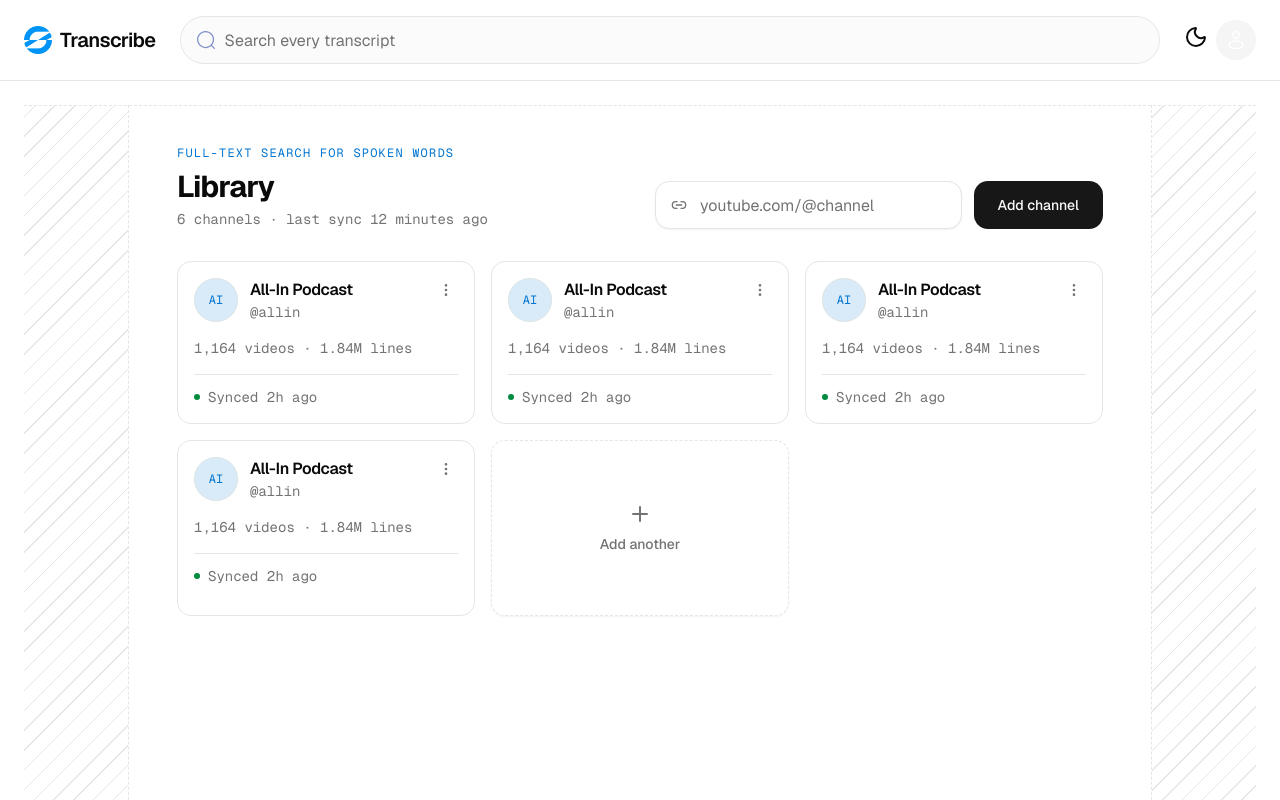
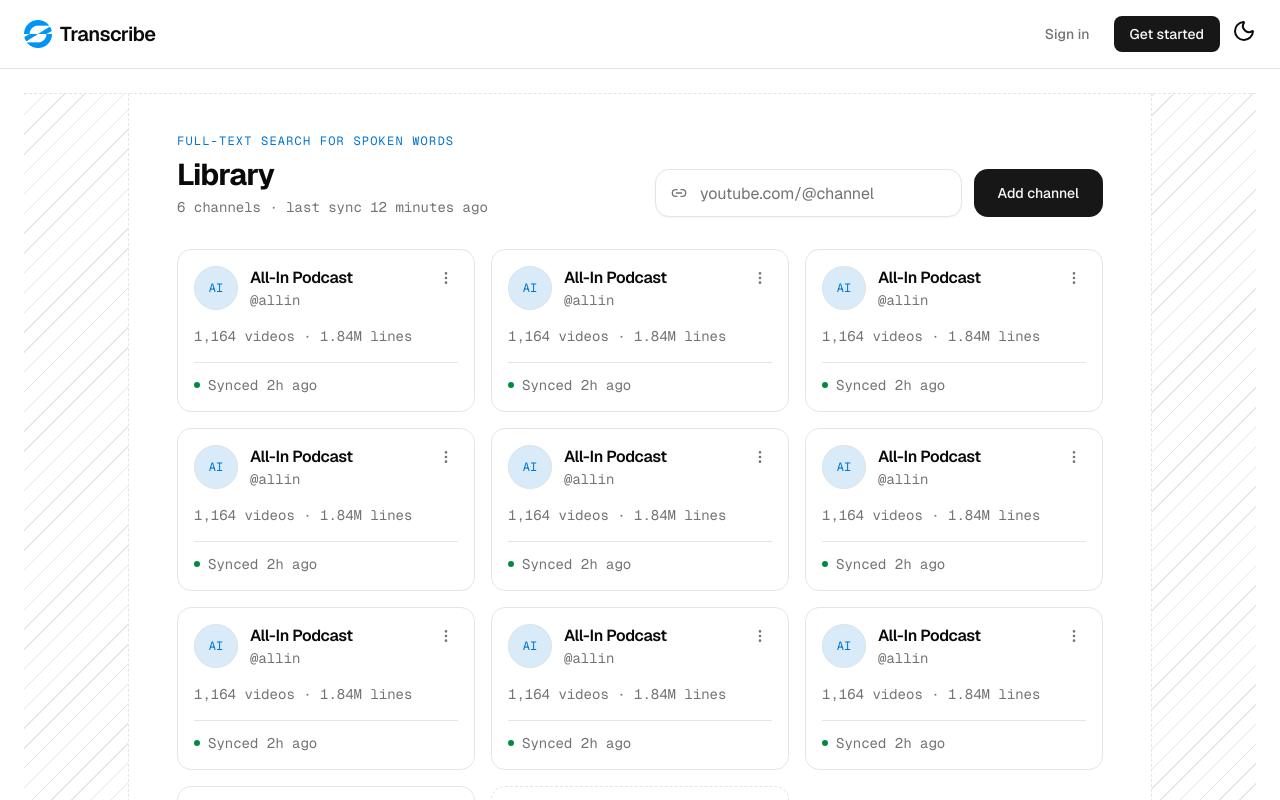
Before and after one commit to molamikedevs/transcribe, a Next.js app: page / in a window 1280 px wide. Shown: the top 800 px of the page. Built offline with nearby package versions, Linux system fonts and the light colour scheme.

Commit message:
refactor: header, global.css

```diff
--- a/app/globals.css
+++ b/app/globals.css
@@ -78,7 +78,6 @@
   --muted-foreground: oklch(0.556 0 0);
   --accent: oklch(0.97 0 0);
   --accent-foreground: oklch(0.205 0 0);
-
   --destructive: oklch(0.577 0.245 27.325);
   --destructive-foreground: oklch(0.985 0 0);
   --success: oklch(0.548 0.161 152.5);
@@ -113,19 +112,19 @@
 .dark {
   color-scheme: dark;
 
-  --background: oklch(0.145 0 0);
+  --background: oklch(0.19 0.017 265);
   --foreground: oklch(0.985 0 0);
-  --card: oklch(0.205 0 0);
+  --card: oklch(0.235 0.016 265);
   --card-foreground: oklch(0.985 0 0);
-  --popover: oklch(0.205 0 0);
+  --popover: oklch(0.235 0.016 265);
   --popover-foreground: oklch(0.985 0 0);
   --primary: oklch(0.922 0 0);
   --primary-foreground: oklch(0.205 0 0);
-  --secondary: oklch(0.269 0 0);
+  --secondary: oklch(0.28 0.015 265);
   --secondary-foreground: oklch(0.985 0 0);
-  --muted: oklch(0.269 0 0);
+  --muted: oklch(0.28 0.015 265);
   --muted-foreground: oklch(0.708 0 0);
-  --accent: oklch(0.269 0 0);
+  --accent: oklch(0.28 0.015 265);
   --accent-foreground: oklch(0.985 0 0);
 
   --destructive: oklch(0.704 0.191 22.216);
--- a/components/ui/layout/header.tsx
+++ b/components/ui/layout/header.tsx
@@ -1,6 +1,6 @@
 import ThemeSwitch from '@/components/theme/theme-switch';
-import SearchInput from '@/features/search/components/search-input';
-import Image from 'next/image';
+import Link from 'next/link';
+import { Button } from '../button';
 import SiteLogo from './logo';
 
 export default function Header() {
@@ -8,27 +8,22 @@
     <header className="sticky top-0 z-50 grid w-full grid-cols-[auto_1fr] items-center gap-3 border-b border-border bg-background/80 px-4 py-3 backdrop-blur-md md:grid-cols-[auto_minmax(0,1fr)_auto] md:gap-x-6 md:px-6 md:py-4">
       <SiteLogo className="col-start-1 row-start-1" />
 
-      <SearchInput className="col-span-2 row-start-2 md:col-span-1 md:col-start-2 md:row-start-1" />
-
-      <menu className="col-start-2 row-start-1 flex items-center justify-end gap-1 md:col-start-3 md:gap-2">
+      <menu className="col-start-2 row-start-1 flex items-center justify-end gap-2 md:col-start-3">
         <li>
-          <ThemeSwitch />
+          <Button
+            variant="ghost"
+            className="text-muted-foreground hover:text-foreground"
+          >
+            <Link href="/sign-in">Sign in</Link>
+          </Button>
         </li>
         <li>
-          <button
-            type="button"
-            aria-label="Account"
-            className="grid size-10 place-items-center rounded-full bg-muted text-muted-foreground transition-colors hover:bg-accent hover:text-accent-foreground focus-visible:outline-none focus-visible:ring-2 focus-visible:ring-ring focus-visible:ring-offset-2 focus-visible:ring-offset-background"
-          >
-            <Image
-              src="/icons/user.svg"
-              width={20}
-              height={20}
-              alt=""
-              aria-hidden
-              className="size-5"
-            />
-          </button>
+          <Button>
+            <Link href="/sign-up">Get started</Link>
+          </Button>
+        </li>
+        <li className="ml-1">
+          <ThemeSwitch />
         </li>
       </menu>
     </header>
--- a/constants/index.ts
+++ b/constants/index.ts
@@ -36,4 +36,58 @@
     indexedCount: 72,
     syncedLabel: '3 hours ago',
   },
+  // 5. Fully synced. Green bar, "Synced 12 hours ago", hover border.
+  {
+    handle: '@devtips',
+    name: 'Dev Tips',
+    avatarUrl: '/avatars/dev-tips.png',
+    videoCount: 183,
+    indexedCount: 183,
+    syncedLabel: '12 hours ago',
+  },
+  // 6. Overcount from deleted videos. Must clamp to green 431 / 431,
+  // not overflow the bar or read as a broken ratio.
+  {
+    handle: '@lexfridman',
+    name: 'Lex Fridman',
+    avatarUrl: '/avatars/lex.png',
+    videoCount: 431,
+    indexedCount: 439,
+    syncedLabel: '2 hours ago',
+  },
+  // 7. Synced with no label. Footer reads "Synced" with no trailing space.
+  {
+    handle: '@nolabel',
+    name: 'No Label Channel',
+    avatarUrl: '/avatars/no-label.png',
+    videoCount: 12,
+    indexedCount: 12,
+  },
+  // 8. Emoji initial and thousands separators. Fallback must be one whole
+  // glyph, and both header and footer must read "1,204".
+  {
+    handle: '@rocketdev',
+    name: '🚀 Rocket Dev',
+    avatarUrl: '/avatars/missing.png',
+    videoCount: 2000,
+    indexedCount: 1204,
+  },
+  // 9. Blank name. Falls back to the handle, initial is "N".
+  {
+    handle: '@nonamechannel',
+    name: '   ',
+    avatarUrl: '/avatars/missing.png',
+    videoCount: 5,
+    indexedCount: 5,
+    syncedLabel: '4 days ago',
+  },
+  // 10. Singular noun and a long unbroken name. Header says "1 video",
+  // the avatar must not shrink, the name must truncate.
+  {
+    handle: '@averylongchannelhandlethatkeepsgoingkj',
+    name: 'Supercalifragilisticexpialidociouschannelnameddc',
+    avatarUrl: '/avatars/missing.png',
+    videoCount: 1,
+    indexedCount: 0,
+  },
 ];
```
